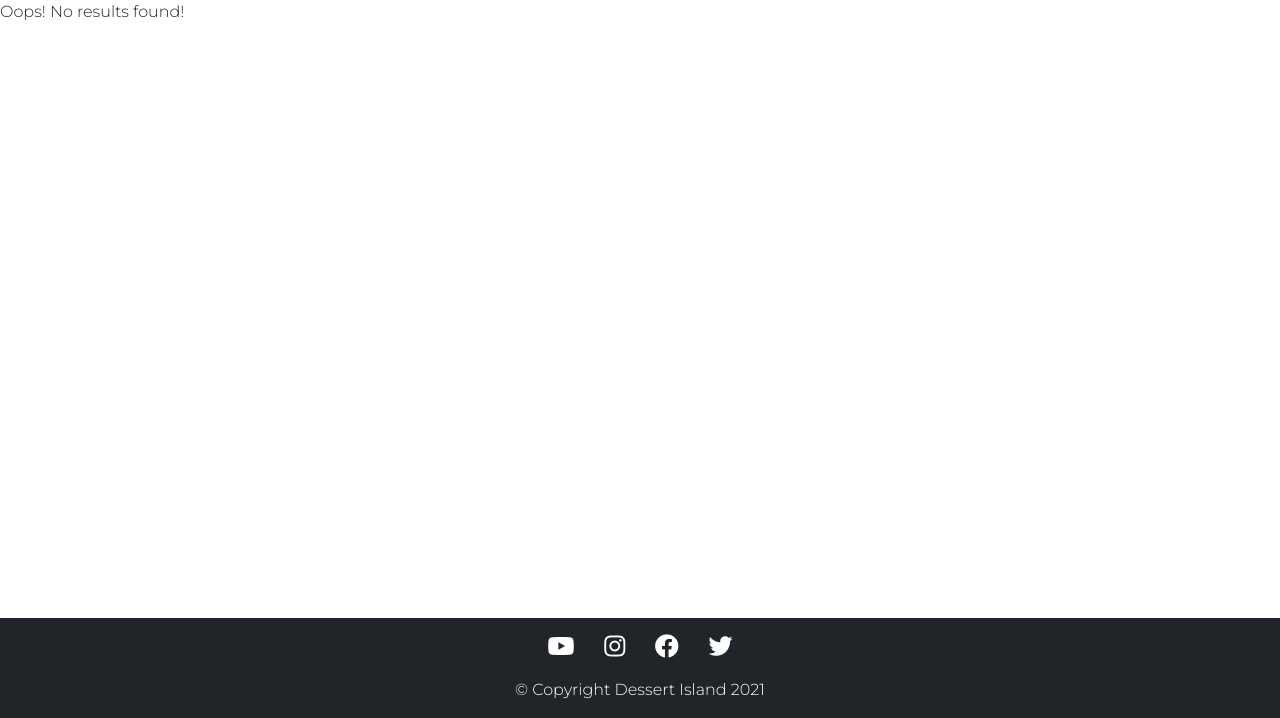
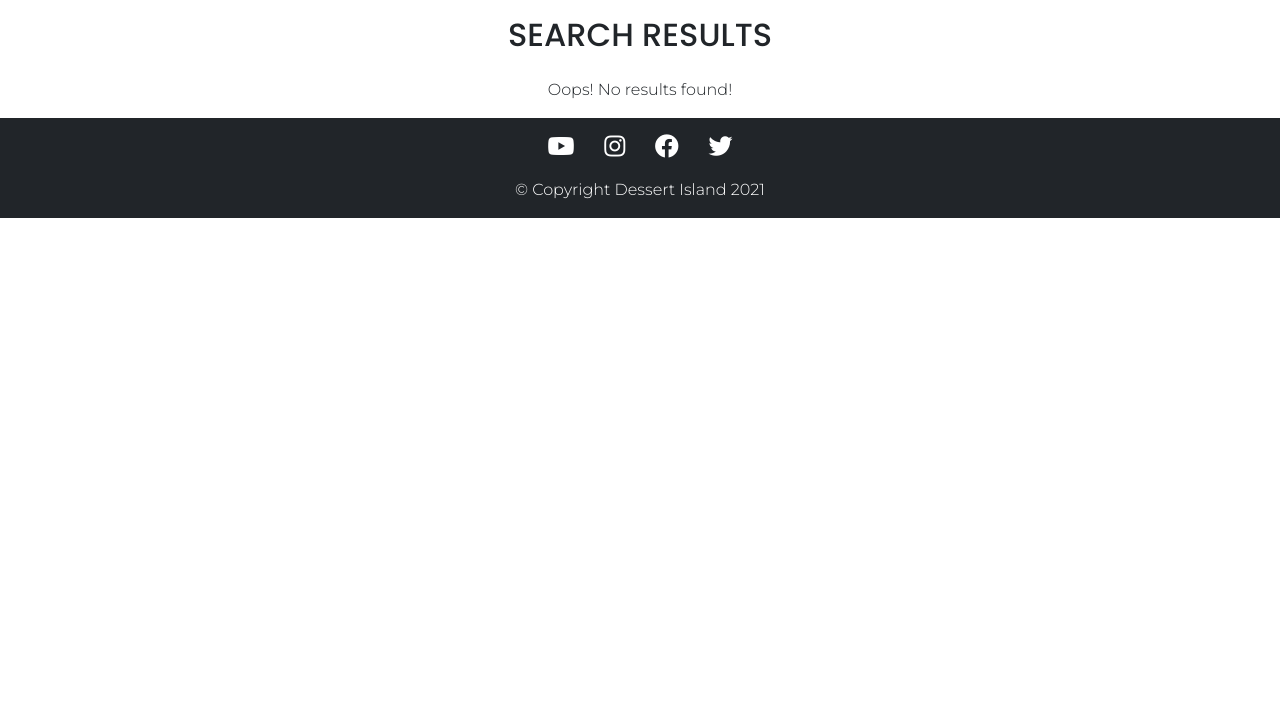
Before and after one commit to Code-Institute-Submissions/meldissa-p4-dessert-island-blog_AprResub, a Django app: page /search/ in a window 1280 px wide. Shown: the part 82-800 px from the top of the page. Run offline with Django 3.2, Linux system fonts and the light colour scheme.

Commit message:
Add style to blog posts, search and homr page

```diff
--- a/blog/views.py
+++ b/blog/views.py
@@ -14,7 +14,7 @@ def search(request):
     """ A view to return the search page """
     if request.method == "POST":
         searched = request.POST.get('searched', None)
-        results = Post.objects.filter(title__contains=searched)
+        results = Post.objects.filter(title__icontains=searched)
         return render(request, 'search.html', {'searched': searched, 'results': results})
     else:
         return render(request, 'search.html')
--- a/static/css/style.css
+++ b/static/css/style.css
@@ -24,7 +24,7 @@ body {
     color: #fff;
 }
 
-h2 {
+h2, h3 {
     font-family: "Poppins", sans-serif;
     text-transform: uppercase;
 }
@@ -50,11 +50,127 @@ h2 {
     background-color: rgb(214, 170, 255);
 }
 
+/* Intro Section */
+
+#logo-intro {
+    color: rgb(214, 170, 255);
+    font-family: "Pacifico", sans-serif;
+    letter-spacing: 2px;
+    text-transform: none;
+}
+
+/* Blog Posts Section */
+
+.card {
+    border: none;
+    background-color: transparent;
+}
+
+.image-container {
+    position: relative;
+}
+
+.image-flash {
+    position: absolute;
+    bottom: 5%;
+    min-width: 30%;
+    left: -2px;
+    background-color: rgb(214, 170, 255);
+}
+
+.author {
+    color: black;
+    margin: 4px;
+    text-transform: uppercase;
+}
+
+.post-link {
+    text-decoration: none;
+    color: black;
+}
+
+.post-link:hover,
+.page-link {
+    color: rgb(214, 170, 255);
+}
+
+.post-title {
+    margin-top: 20%;
+    margin-left: 5%;
+}
+
+.post-subtitle {
+    margin-left: 5%;
+    color: lightgray;
+}
+
+/* Post Detail Section */
+
+.masthead {
+    margin-top: 10px;
+    overflow: hidden;
+    position: relative;
+    display: inline-block;
+    height: 33vh;
+    width: 100%;
+}
+
+.masthead-text {
+    background-color: #212529;
+    color: white;
+    position: relative;
+}
+
+.masthead-image {
+    position: relative;
+    overflow: hidden;
+}
+
+.masthead-image:after {
+    content: "";
+    position: absolute;
+    top: 0;
+    right: 90%;
+    height: 100%;
+    width: 150%;
+    background: #212529;
+    -webkit-transform: skew(15deg);
+    -moz-transform: skew(15deg);
+    transform: skew(15deg);
+    z-index: 100;
+}
+
+.link {
+    color: rgb(214, 170, 255);
+    text-decoration: none;
+}
+
+.link:hover,
+.link:active {
+    color: rgb(214, 170, 255);
+    text-decoration: underline;
+}
+
+.btn-like {
+    color: #E84610;
+    border: none;
+    background: transparent;
+}
+
+.btn-like:hover,
+.btn-like:active {
+    color: #E84610;
+    background: transparent;
+    border: none;
+}
+
+.btn-comment {
+    margin-top: 5px;
+}
+
 /* Footer Section */
 
 #footer {
-    position:absolute;
-    bottom:0;
     width:100%;
     background-color: #212529;
 }
@@ -75,7 +191,7 @@ h2 {
     color: rgb(214, 170, 255);
 }
 
-/* About Us, Login Page, Register Page */
+/* About Us, Login Page, Register Page, Sign Out Page */
 
 #about-us {
     margin: 0 auto;
@@ -99,142 +215,3 @@ h2 {
 .btn-signup:hover, .btn-signup:active {
     color: black;
 }
-
-/* .brand {
-    font-family: Lato, sans-serif;
-    font-size: 1.4rem;
-    font-weight: 700;
-    color: #4A4A4F;
-}
-
-.red-o {
-    color: #E84610;
-}
-
-.thin {
-    font-weight: 300;
-}
-
-.light-bg {
-    background-color: #fff;
-}
-
-.dark-bg {
-    background-color: #445261;
-}
-
-.main-bg {
-    background-color: #F9FAFC;
-}
-
-.card {
-    border: none;
-    background-color: transparent;
-}
-
-.image-container {
-    position: relative;
-}
-
-.image-flash {
-    position: absolute;
-    bottom: 5%;
-    min-width: 30%;
-    left: -2px;
-    background-color: #23BBBB;
-}
-
-.author {
-    color: white;
-    margin: 4px;
-    text-transform: uppercase;
-}
-
-.masthead {
-    margin-top: 10px;
-    overflow: hidden;
-    position: relative;
-    display: inline-block;
-    height: 33vh;
-    width: 100%;
-}
-
-.masthead-text {
-    background-color: #445261;
-    color: white;
-    position: relative;
-}
-
-.masthead-image {
-    position: relative;
-    overflow: hidden;
-}
-
-.masthead-image:after {
-    content: "";
-    position: absolute;
-    top: 0;
-    right: 90%;
-    height: 100%;
-    width: 150%;
-    background: #445261;
-    -webkit-transform: skew(15deg);
-    -moz-transform: skew(15deg);
-    transform: skew(15deg);
-    z-index: 100;
-}
-
-.post-link {
-    text-decoration: none;
-    color: #445261;
-}
-
-.post-link:hover,
-.page-link {
-    color: #E84610;
-}
-
-.post-title {
-    margin-top: 20%;
-    margin-left: 5%;
-}
-
-.post-subtitle {
-    margin-left: 5%;
-    color: lightgray;
-}
-
-.btn-signup {
-    background-color: #23BBBB;
-    color: #fff;
-}
-
-.btn-signup:hover,
-.btn-signup:active {
-    background-color: #fff;
-    color: #23BBBB;
-}
-
-.link {
-    color: #23BBBB;
-    text-decoration: none;
-}
-
-.link:hover,
-.link:active {
-    color: #445261;
-    text-decoration: underline;
-}
-
-.btn-like {
-    color: #E84610;
-    border: none;
-    background: transparent;
-}
-
-.btn-like:hover,
-.btn-like:active {
-    color: #E84610;
-    background: transparent;
-    border: none;
-} */
--- a/templates/about.html
+++ b/templates/about.html
@@ -10,7 +10,7 @@
                     <br><br>
                     Our aim is to become a growing and friendly community where dessert lovers all over the world can join and share their thoughts and reviews on different recipes.
                     <br><br>
-                    If you're not a member yet, we encourage you to <a href="{% url 'account_signup' %}">sign up</a> and enjoy the finer things in life!
+                    If you're not a member yet, we encourage you to <a class="link" href="{% url 'account_signup' %}">sign up</a> and enjoy the finer things in life!
                 </p>
             </div>
         </div>
--- a/templates/search.html
+++ b/templates/search.html
@@ -1,9 +1,18 @@
 {% extends "base.html" %}
-
 {% block content %}
-
+<section id="search-results">
+    <div class="container">
+        <div class="row">
+            <div class="col-md-12 mt-3 text-center">
+                <h2>Search Results</h2>
+            </div>
+        </div>
+    </div>
+    <div class="container">
+        <div class="row">
+            <div class="col-md-12 mt-3 text-center">
                 {% if searched %}
-    <p>You Searched for {{ searched }}</p>
+                <p>You searched for {{ searched }}</p>
                 <br>
                 {% for result in results %}
                     <a href="{{ result.url }}">
@@ -12,5 +21,8 @@
                 {% else %}
                     <p>Oops! No results found!</p>
                 {% endif %}
-
+            </div>
+        </div>
+    </div>
+</section>
 {% endblock %}
```
Also changed, not shown: templates/index.html (+13 -4 lines), templates/post_detail.html (+15 -21 lines). Lines whose indentation alone changed are shown as unchanged.
